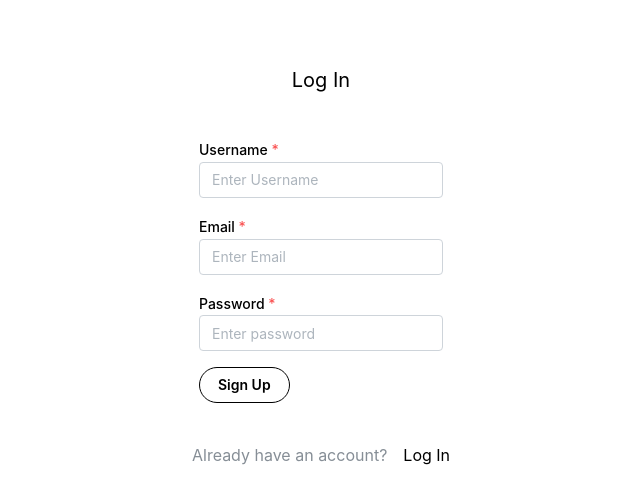
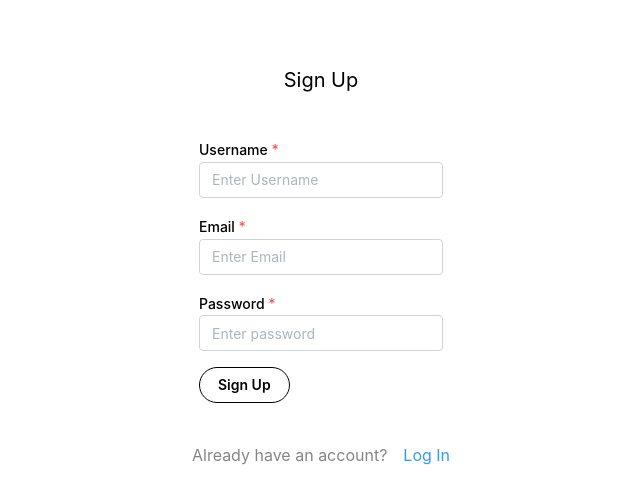
Before and after one commit to GaelGil/full_stack_template, a React (Vite) app in the folder frontend/: page /login in a window 1280 px wide. Both pictures are taken after a click on the element "Sign Up". Shown: the top 504 px of the page, without its empty margins (319-959 px from the left). Built offline with nearby package versions, Linux system fonts and the light colour scheme; no server answers.

Commit message:
small auth updates

```diff
--- a/frontend/src/components/Auth/SignUpForm.tsx
+++ b/frontend/src/components/Auth/SignUpForm.tsx
@@ -67,7 +67,7 @@ const SignUpForm = () => {
       <Stack align="center">
         <Text size="xl" fw={700} c="primary">
           <Text component="span" c="var(--mantine-color-text-primary)">
-            Log In
+            Sign Up
           </Text>
         </Text>
         <AuthForm
--- a/frontend/src/data/ProjectName.ts
+++ b/frontend/src/data/ProjectName.ts
@@ -1 +1 @@
-export const PROJECT_NAME = "ChatGPT";
+export const PROJECT_NAME = "Project";
--- a/frontend/src/pages/Auth.tsx
+++ b/frontend/src/pages/Auth.tsx
@@ -26,24 +26,30 @@ const AuthPage: React.FC = () => {
       <Group>
         {selected === "login" ? (
           <>
-            <Text c="dimmed">Don't have an account yet?</Text>
+            <Text c="var(--mantine-color-text-tertiary)">
+              Don't have an account yet?
+            </Text>
             <Text
               variant="link"
               component="span"
               onClick={() => setSelected("signup")}
               style={{ cursor: "pointer" }}
+              c="blue.5"
             >
               Sign Up
             </Text>
           </>
         ) : (
           <>
-            <Text c="dimmed">Already have an account?</Text>
+            <Text c="var(--mantine-color-text-tertiary)">
+              Already have an account?
+            </Text>
             <Text
               variant="link"
               component="span"
               onClick={() => setSelected("login")}
               style={{ cursor: "pointer" }}
+              c="blue.5"
             >
               Log In
             </Text>
```
